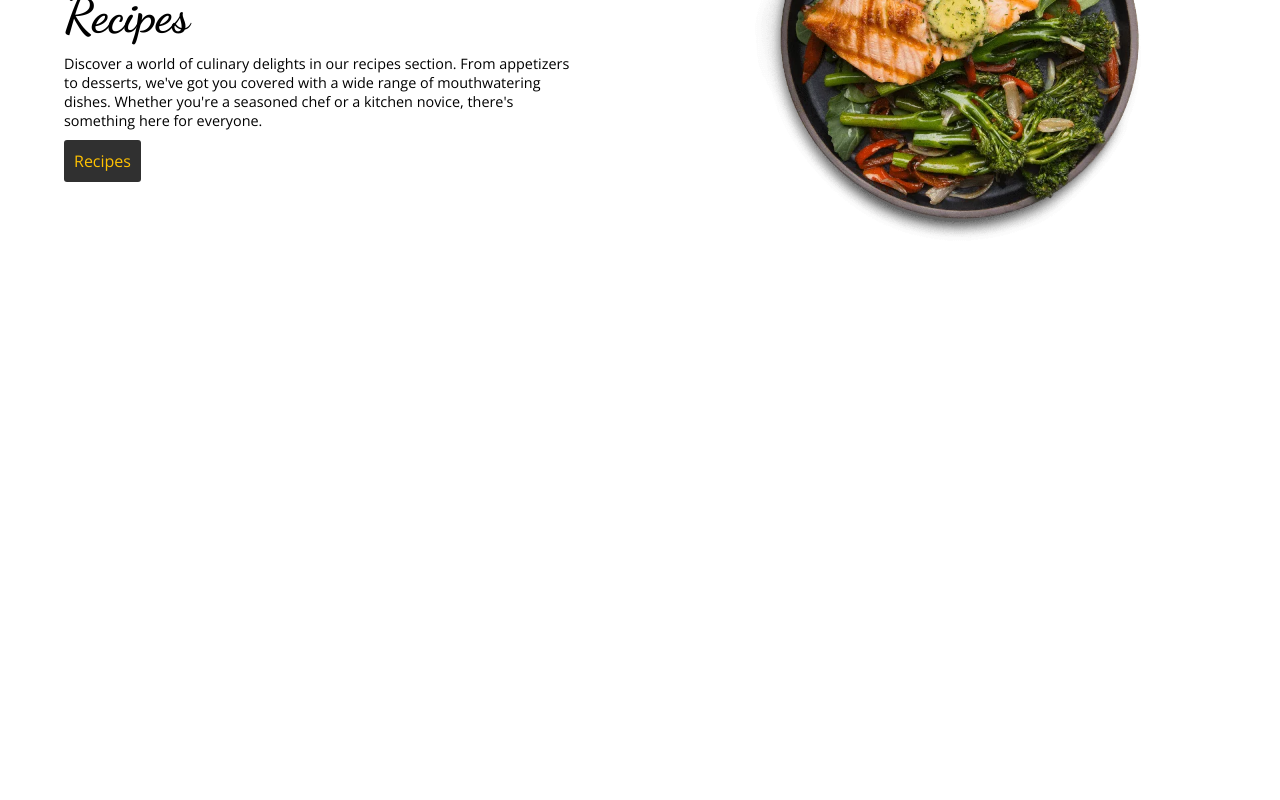
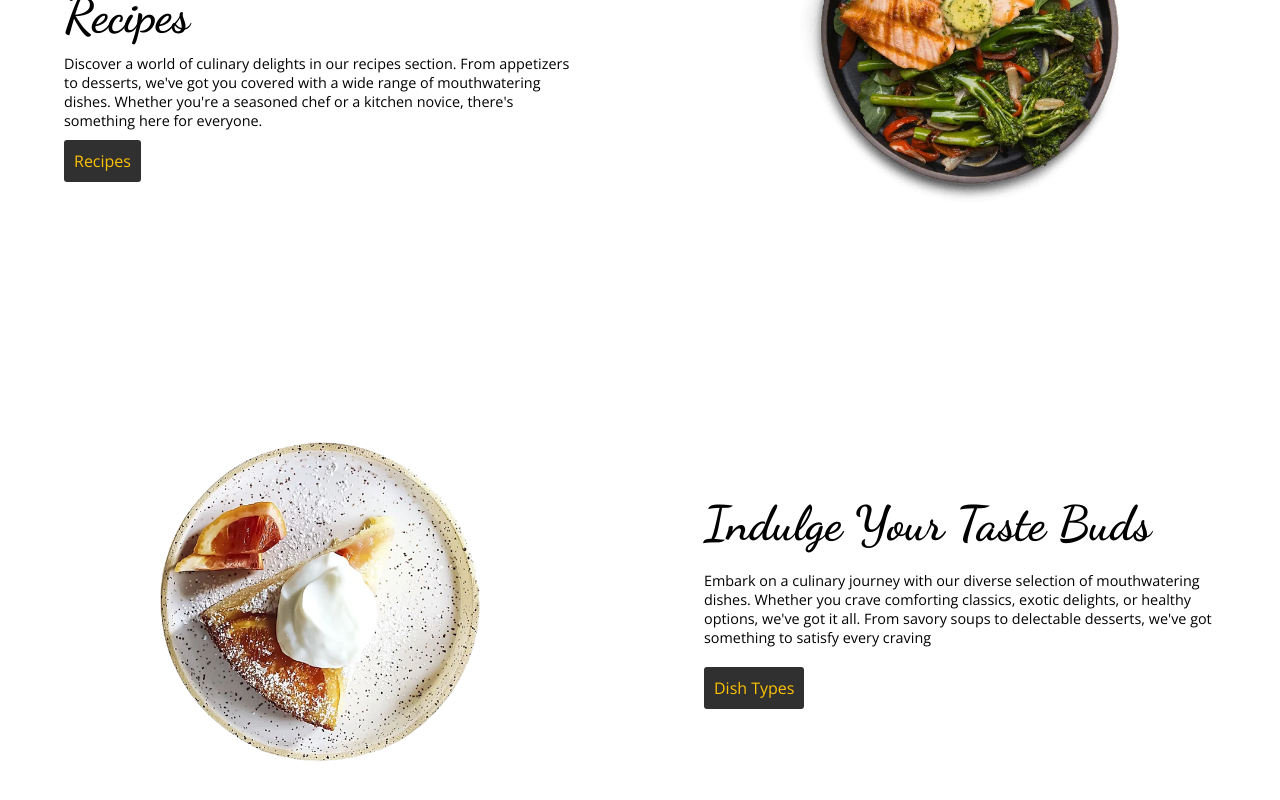
Before and after one commit to Gwazza23/CulinaryCrafts, a React (Create React App) app: page / in a window 1280 px wide. Shown: the part 1038-1838 px from the top of the page. Before the commit the page ends 1360 px from the top, so only its background shows below. Built offline with nearby package versions, Linux system fonts and the light colour scheme.

Commit message:
Create Section Three Component for Home Page

```diff
--- /dev/null
+++ b/src/Pages/Home/Components/SectionThree.css
@@ -0,0 +1,79 @@
+.section-three-container {
+  height: 70dvh;
+  display: flex;
+}
+
+.section-three-pt1,
+.section-three-pt2 {
+  width: 50%;
+  display: flex;
+  align-items: center;
+  justify-content: center;
+}
+
+.section-three-pt1 img {
+  width: 50%;
+}
+
+.section-three-text {
+  width: 80%;
+  height: 40%;
+  display: flex;
+  flex-direction: column;
+  justify-content: space-around;
+}
+
+.section-three-text h2 {
+  font-family: "Dancing Script", cursive;
+  font-weight: 700;
+  font-size: 3rem;
+}
+.section-three-text p {
+    font-weight: 300;
+    font-size: 0.9rem;
+    margin: 10px 0px;
+}
+.section-three-text a {
+    border-radius: 3px;
+    padding: 10px;
+    width: fit-content;
+    background-color: var(--black);
+    color: var(--yellow);
+    text-decoration: none;
+    transition: color 0.3s ease;
+}
+.section-three-text a:hover {
+    color: var(--white);
+}
+
+@media only screen and (max-width: 768px) {
+    .section-three-text {
+        height: 70%;
+    }
+    .section-three-text h2 {
+        font-size: 2.5rem;
+    }
+    .section-three-text p {
+        font-size: 0.8rem;
+    }
+    .section-three-text a {
+        font-size: 0.9rem;
+    }
+}
+
+@media only screen and (max-width: 425px) {
+    .section-three-container {
+        flex-direction: column;
+    }
+    .section-three-pt1, .section-three-pt2 {
+        width: 100%;
+        height: 50%;
+    }
+    .section-three-pt2 img {
+        width: 50%;
+    }
+    .section-three-text {
+        align-items: center;
+        text-align: center;
+    }
+}
--- /dev/null
+++ b/src/Pages/Home/Components/SectionThree.js
@@ -0,0 +1,26 @@
+import { Link } from "react-router-dom";
+import "./SectionThree.css";
+
+function SectionThree() {
+  return (
+    <div className="section-three-container">
+      <div className="section-three-pt1">
+        <img loading="lazy" src="/media/section-three-img.webp" alt=" " />
+      </div>
+      <div className="section-three-pt2">
+        <div className="section-three-text">
+          <h2>Indulge Your Taste Buds</h2>
+          <p>
+            Embark on a culinary journey with our diverse selection of
+            mouthwatering dishes. Whether you crave comforting classics, exotic
+            delights, or healthy options, we've got it all. From savory soups to
+            delectable desserts, we've got something to satisfy every craving
+          </p>
+          <Link>Dish Types</Link>
+        </div>
+      </div>
+    </div>
+  );
+}
+
+export default SectionThree;
--- a/src/Pages/Home/Components/SectionTwo.css
+++ b/src/Pages/Home/Components/SectionTwo.css
@@ -17,7 +17,7 @@
     justify-content: space-around;
 }
 .section-two-text h2 {
-    font-family: 'Dancing Script';
+    font-family: 'Dancing Script', cursive;
     font-weight: 700;
     font-size: 3rem;
 }
@@ -40,7 +40,8 @@
 }
 
 .section-two-pt2 img {
-    width: 80%;
+    width: 50%;
+   aspect-ratio: 16/16;
 }
 
 
@@ -68,7 +69,7 @@
         height: 50%;
     }
     .section-two-pt2 img {
-        width: 80%;
+        width: 50%;
     }
     .section-two-text {
         align-items: center;
--- a/src/Pages/Home/Components/SectionTwo.js
+++ b/src/Pages/Home/Components/SectionTwo.js
@@ -17,7 +17,7 @@ function SectionTwo() {
         </div>
       </div>
       <div className="section-two-pt2">
-        <img src="/media/section-two-img.webp" alt=" " />
+        <img loading="lazy" src="/media/section-two-img.webp" alt=" " />
       </div>
     </div>
   );
--- a/src/Pages/Home/Home.js
+++ b/src/Pages/Home/Home.js
@@ -1,12 +1,14 @@
 import React from "react";
 import SectionOne from "./Components/SectionOne";
 import SectionTwo from "./Components/SectionTwo";
+import SectionThree from "./Components/SectionThree";
 
 function Home() {
   return (
     <>
       <SectionOne />
       <SectionTwo />
+      <SectionThree />
     </>
   );
 }
```
Also changed, not shown: public/media/section-three-img.webp (added), public/media/section-two-img.webp.
